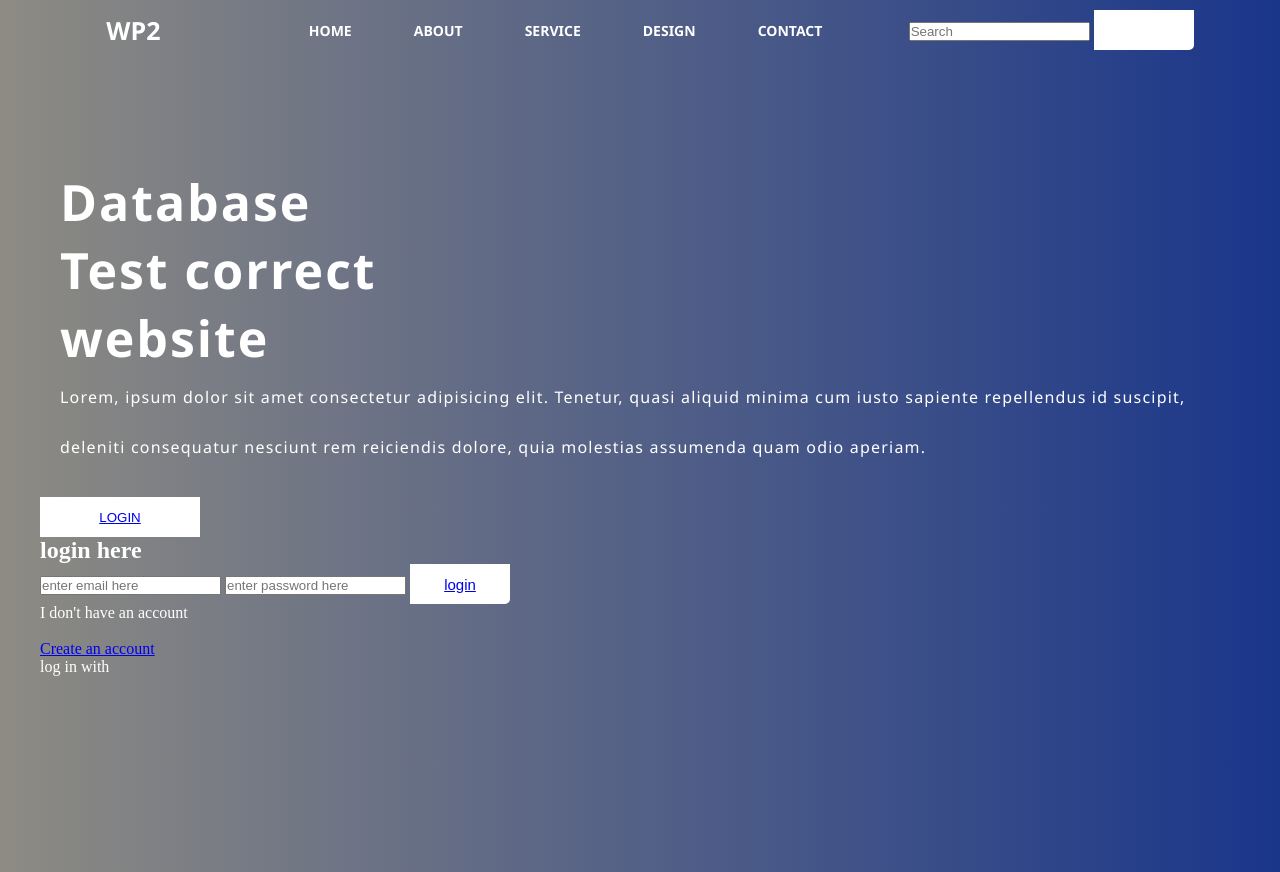
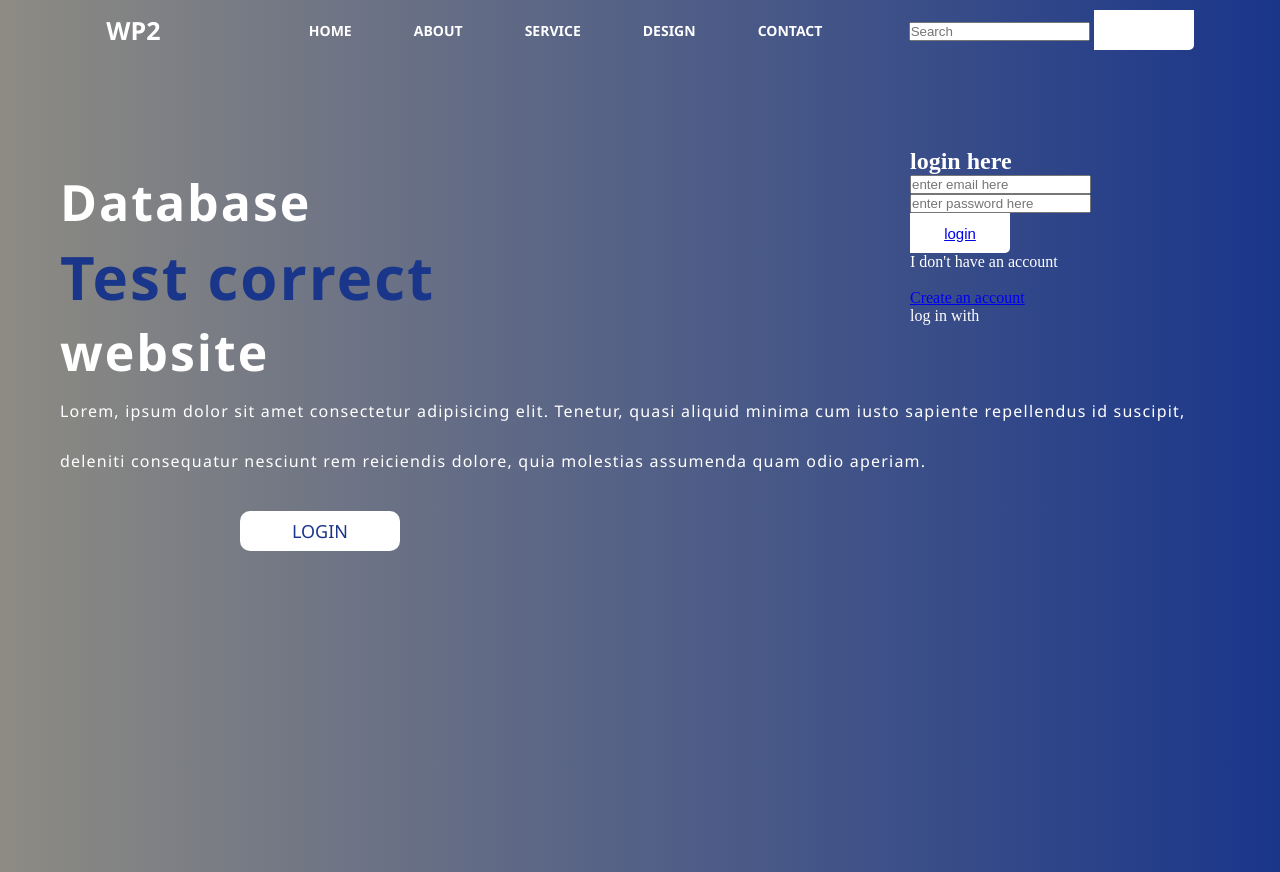
Before and after one commit to 0974201/security-werkplaats-2, a Flask app: page / in a window 1280 px wide. Run offline with Flask 2, Linux system fonts and the light colour scheme.

Commit message:
andere kleuren in css

```diff
--- a/static/style.css
+++ b/static/style.css
@@ -139,5 +139,43 @@ ul li a:hover {
     width: 160px;
     height: 40px;
     background: #ffffff;
-    border: none
+    border: none;
+    margin-bottom: 10px;
+    margin-left: 200px;
+    font-family: 'Segoe UI';
+    font-size: 18px;
+    border-radius: 10px;
+    cursor: pointer;
+    transition: 4s ease;
+
 }
+
+.content .cn a{
+    text-decoration-line: none;
+    color: #1a368a;
+    transition: .1s ease;
+
+}
+
+.cn:hover{
+    background-color: #1a368a;
+
+}
+
+.content span{
+    color: #1a368a;
+    font-size: 60px;
+
+}
+
+.form{
+    width: 250px;
+    height: 380px;
+    background: linear-gradient(to top,) rgb(\, rgb(21, 43, 21), blue);
+    position: absolute;
+    top: -20px;
+    left: 870px;
+
+
+
+}
```
